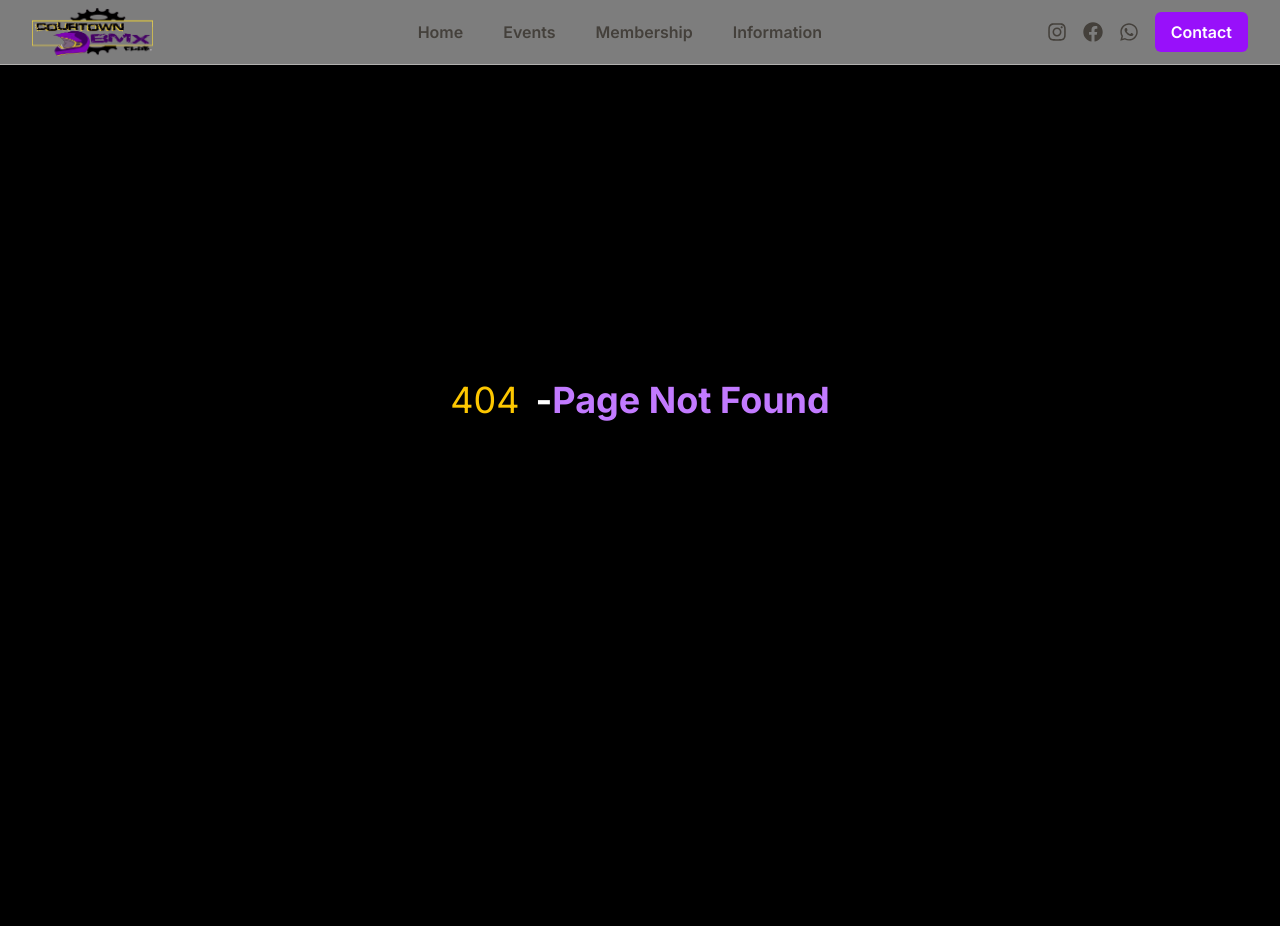
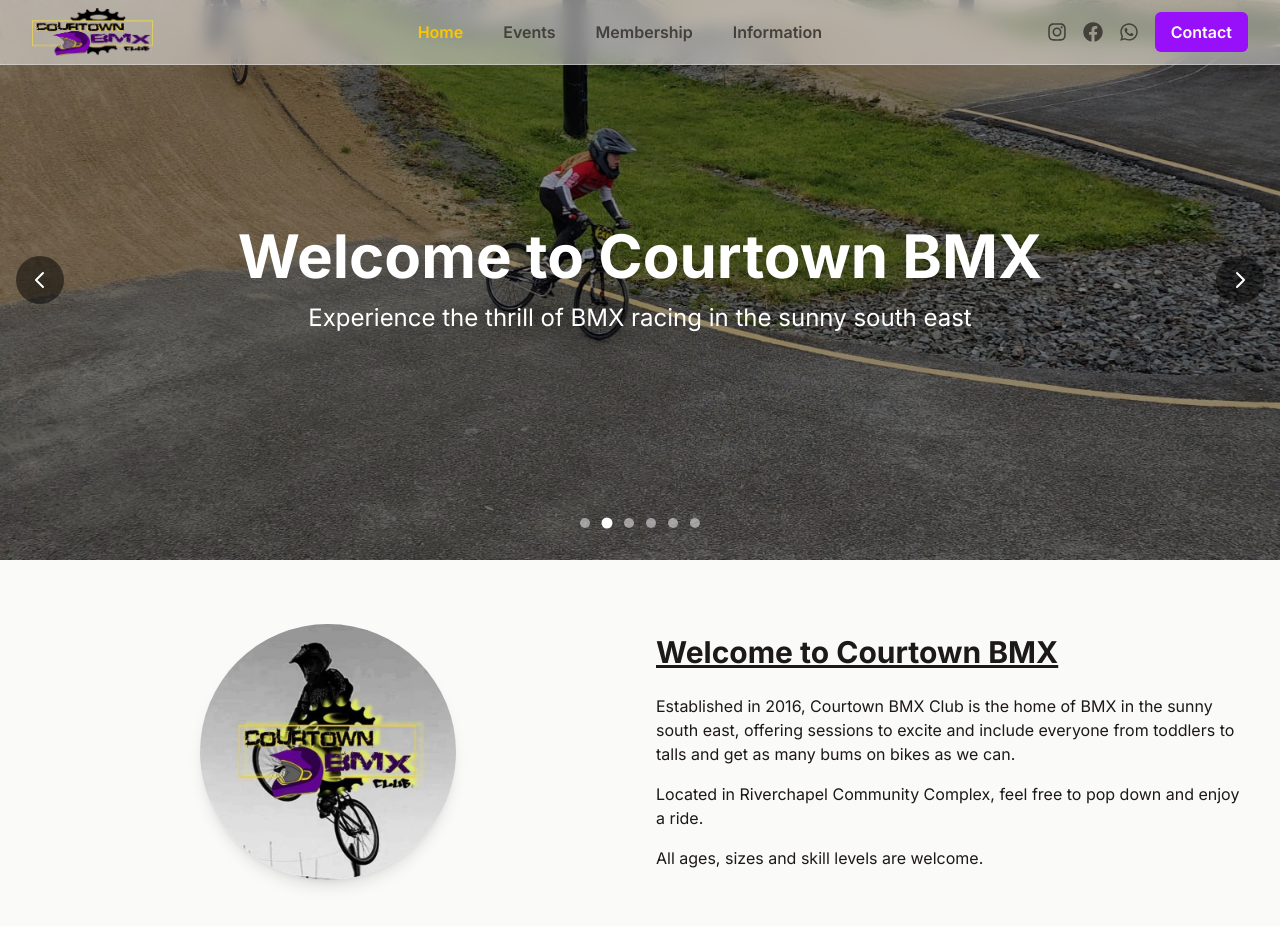
Before and after one commit to Beroris/courtownbmxclub, a Next.js app: page /courtownbmxclub/ in a window 1280 px wide. Before the commit this address had no page. Shown: the top 926 px of the page. Before the commit the page ends 800 px from the top, so only its background shows below. Built offline with nearby package versions, Linux system fonts and the light colour scheme.

Commit message:
testing paths for gh pages

```diff
--- a/next.config.ts
+++ b/next.config.ts
@@ -1,6 +1,10 @@
 import type { NextConfig } from "next";
 
+const isProd = process.env.NODE_ENV === "production";
+
 const nextConfig: NextConfig = {
+	basePath: "/courtownbmxclub",
+
 	devIndicators: false,
 	output: "export",
 	images: {
--- a/src/app/components/Carousel.tsx
+++ b/src/app/components/Carousel.tsx
@@ -4,12 +4,12 @@
 import Image from "next/image";
 
 const images = [
-	"/images/carousel/carousel1.jpg",
-	"/images/carousel/carousel2.jpeg",
-	"/images/carousel/carousel3.jpeg",
-	"/images/carousel/carousel4.jpeg",
-	"/images/carousel/carousel5.jpeg",
-	"/images/carousel/carousel6.jpeg",
+	`/courtownbmxclub/images/carousel/carousel1.jpg`,
+	`/courtownbmxclub/images/carousel/carousel2.jpeg`,
+	`/courtownbmxclub/images/carousel/carousel3.jpeg`,
+	`/courtownbmxclub/images/carousel/carousel4.jpeg`,
+	`/courtownbmxclub/images/carousel/carousel5.jpeg`,
+	`/courtownbmxclub/images/carousel/carousel6.jpeg`,
 ];
 
 export default function Carousel() {
--- a/src/app/components/Navigation.tsx
+++ b/src/app/components/Navigation.tsx
@@ -18,7 +18,7 @@
 					<div className="flex-shrink-0">
 						<Link href="/" className="flex items-center">
 							<Image
-								src="/images/nav-logo.png"
+								src={`/courtownbmxclub/images/nav-logo.png`}
 								alt="Courtown BMX"
 								width={2000}
 								height={2000}
--- a/src/app/components/Welcome.tsx
+++ b/src/app/components/Welcome.tsx
@@ -8,7 +8,7 @@
 					<div className="flex justify-center">
 						<div className="w-64 h-64 rounded-full overflow-hidden bg-white dark:bg-stone-800 flex items-center justify-center shadow-lg">
 							<Image
-								src="/images/logo.png"
+								src={`/courtownbmxclub/images/logo.png`}
 								alt="Courtown BMX Logo"
 								width={300}
 								height={300}
```
